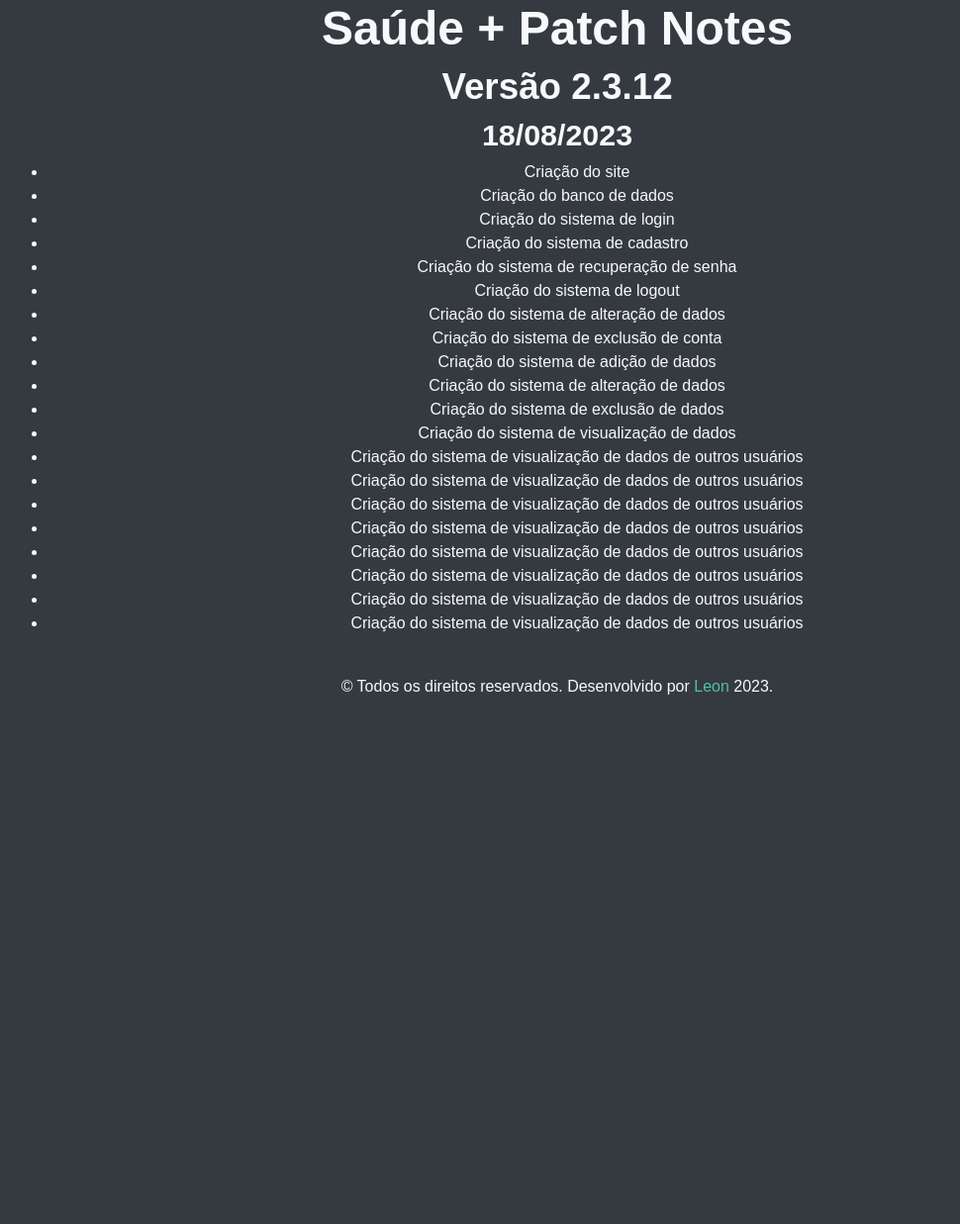
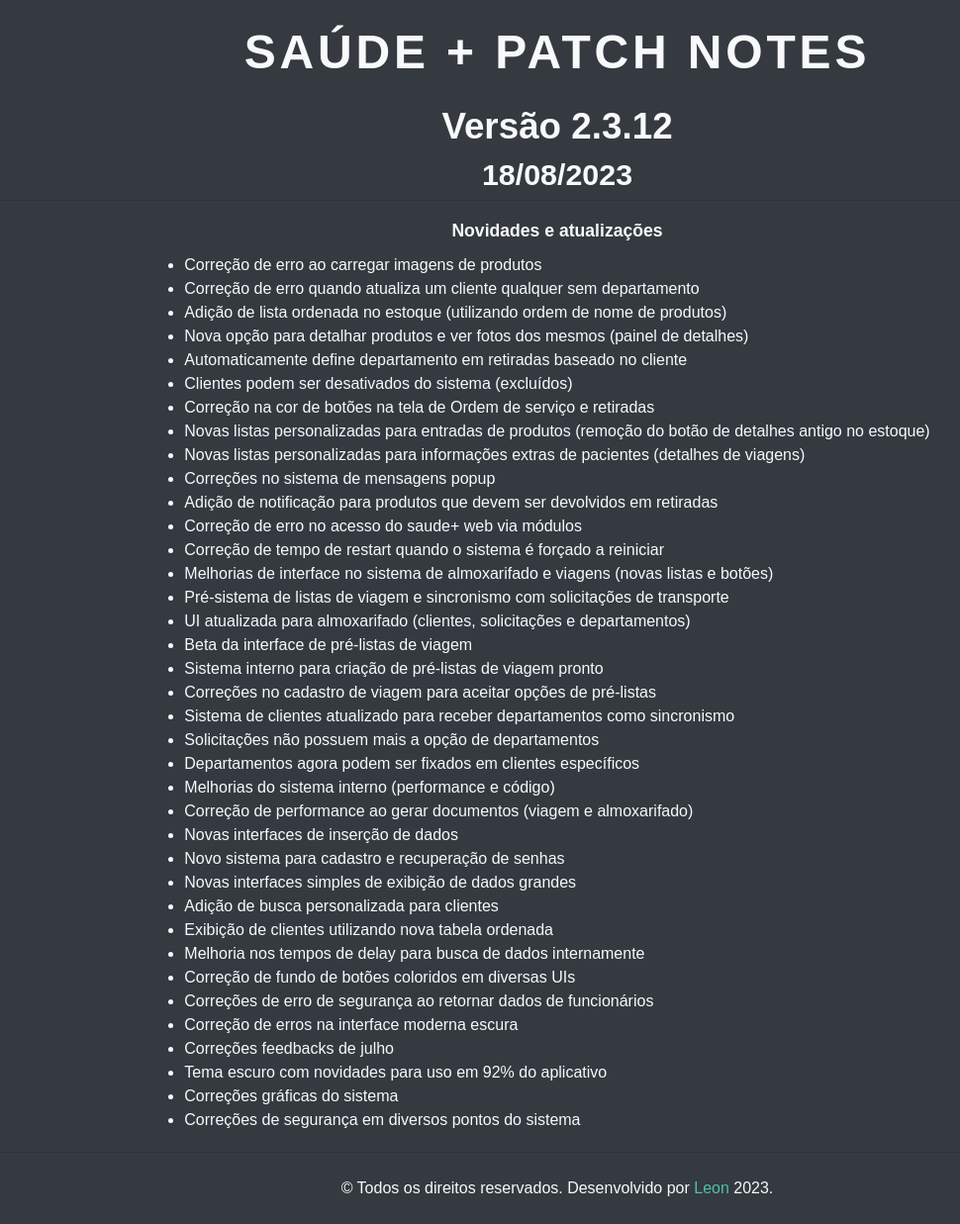
Before and after one commit to leon-junio/my-website, a PHP site: page /patch-notes.html in a window 1280 px wide. Shown: the whole page at 99% size, without its empty margins (77-1047 px from the left). Before the commit the page ends 702 px from the top, so only its background shows below. Run offline with PHP 8.4, Linux system fonts and the light colour scheme.

Commit message:
some fixes

```diff
--- a/patch-notes.html
+++ b/patch-notes.html
@@ -8,34 +8,74 @@
 </head>
 
 <body class="bg-dark text-light" style="text-align: center;">
-    <h1> Saúde + Patch Notes </h1>
+    <h1 class="text-uppercase my-4"> Saúde + Patch Notes </h1>
     <h2> Versão 2.3.12 </h2>
     <h3> 18/08/2023 </h3>
     <div class="container">
         <div class="row">
-            <div class="col-12 align-items-center text-center">
-                <ul>
-                    <li> Criação do site </li>
-                    <li> Criação do banco de dados </li>
-                    <li> Criação do sistema de login </li>
-                    <li> Criação do sistema de cadastro </li>
-                    <li> Criação do sistema de recuperação de senha </li>
-                    <li> Criação do sistema de logout </li>
-                    <li> Criação do sistema de alteração de dados </li>
-                    <li> Criação do sistema de exclusão de conta </li>
-                    <li> Criação do sistema de adição de dados </li>
-                    <li> Criação do sistema de alteração de dados </li>
-                    <li> Criação do sistema de exclusão de dados </li>
-                    <li> Criação do sistema de visualização de dados </li>
-                    <li> Criação do sistema de visualização de dados de outros usuários </li>
-                    <li> Criação do sistema de visualização de dados de outros usuários </li>
-                    <li> Criação do sistema de visualização de dados de outros usuários </li>
-                    <li> Criação do sistema de visualização de dados de outros usuários </li>
-                    <li> Criação do sistema de visualização de dados de outros usuários </li>
-                    <li> Criação do sistema de visualização de dados de outros usuários </li>
-                    <li> Criação do sistema de visualização de dados de outros usuários </li>
-                    <li> Criação do sistema de visualização de dados de outros usuários </li>
-                </ul>
+            <div class="card bg-dark col-12 align-items-center text-left">
+                <div class="card-body">
+                    <h5 class="card-title text-center">Novidades e atualizações</h5>
+                    <ul class="list-group">
+                        <li class="list-item">Correção de erro ao carregar imagens de produtos</li>
+                        <li class="list-item">Correção de erro quando atualiza um cliente qualquer sem departamento
+                        </li>
+                        <li class="list-item">Adição de lista ordenada no estoque (utilizando ordem de nome de
+                            produtos)
+                        </li>
+                        <li class="list-item">Nova opção para detalhar produtos e ver fotos dos mesmos (painel de
+                            detalhes)
+                        </li>
+                        <li class="list-item">Automaticamente define departamento em retiradas baseado no cliente
+                        </li>
+                        <li class="list-item">Clientes podem ser desativados do sistema (excluídos)</li>
+                        <li class="list-item">Correção na cor de botões na tela de Ordem de serviço e retiradas</li>
+                        <li class="list-item">Novas listas personalizadas para entradas de produtos (remoção do
+                            botão de
+                            detalhes antigo no estoque)</li>
+                        <li class="list-item">Novas listas personalizadas para informações extras de pacientes
+                            (detalhes de
+                            viagens)</li>
+                        <li class="list-item">Correções no sistema de mensagens popup</li>
+                        <li class="list-item">Adição de notificação para produtos que devem ser devolvidos em
+                            retiradas</li>
+                        <li class="list-item">Correção de erro no acesso do saude+ web via módulos</li>
+                        <li class="list-item">Correção de tempo de restart quando o sistema é forçado a reiniciar
+                        </li>
+                        <li class="list-item">Melhorias de interface no sistema de almoxarifado e viagens (novas
+                            listas e
+                            botões)</li>
+                        <li class="list-item">Pré-sistema de listas de viagem e sincronismo com solicitações de
+                            transporte
+                        </li>
+                        <li class="list-item">UI atualizada para almoxarifado (clientes, solicitações e
+                            departamentos)</li>
+                        <li class="list-item">Beta da interface de pré-listas de viagem</li>
+                        <li class="list-item">Sistema interno para criação de pré-listas de viagem pronto</li>
+                        <li class="list-item">Correções no cadastro de viagem para aceitar opções de pré-listas</li>
+                        <li class="list-item">Sistema de clientes atualizado para receber departamentos como
+                            sincronismo
+                        </li>
+                        <li class="list-item">Solicitações não possuem mais a opção de departamentos</li>
+                        <li class="list-item">Departamentos agora podem ser fixados em clientes específicos</li>
+                        <li class="list-item">Melhorias do sistema interno (performance e código)</li>
+                        <li class="list-item">Correção de performance ao gerar documentos (viagem e almoxarifado)
+                        </li>
+                        <li class="list-item">Novas interfaces de inserção de dados</li>
+                        <li class="list-item">Novo sistema para cadastro e recuperação de senhas</li>
+                        <li class="list-item">Novas interfaces simples de exibição de dados grandes</li>
+                        <li class="list-item">Adição de busca personalizada para clientes</li>
+                        <li class="list-item">Exibição de clientes utilizando nova tabela ordenada</li>
+                        <li class="list-item">Melhoria nos tempos de delay para busca de dados internamente</li>
+                        <li class="list-item">Correção de fundo de botões coloridos em diversas UIs</li>
+                        <li class="list-item">Correções de erro de segurança ao retornar dados de funcionários</li>
+                        <li class="list-item">Correção de erros na interface moderna escura</li>
+                        <li class="list-item">Correções feedbacks de julho</li>
+                        <li class="list-item">Tema escuro com novidades para uso em 92% do aplicativo</li>
+                        <li class="list-item">Correções gráficas do sistema</li>
+                        <li class="list-item">Correções de segurança em diversos pontos do sistema</li>
+                    </ul>
+                </div>
             </div>
         </div>
     </div>
@@ -48,6 +88,8 @@
             </div>
         </div>
     </footer>
+    <script src="https://code.jquery.com/jquery-3.6.0.min.js"></script>
+    <script src=" vendor/bootstrap/js/bootstrap.bundle.min.js "></script>
 </body>
 
 </html>
--- a/structures/downModal.php
+++ b/structures/downModal.php
@@ -1,6 +1,6 @@
 <div class="row">
 <div class="modal fade" id="downModal" tabindex="-1" role="dialog" aria-labelledby="downModalLabel" aria-hidden="true">
-    <div class="modal-dialog" role="document">
+    <div class="modal-dialog modal-dialog-centered" role="document">
         <div class="modal-content">
             <div class="modal-header">
                 <h5 class="modal-title" id="exitModalLabel">Download do saúde+ 2023</h5>
@@ -10,7 +10,7 @@
             </div>
             <div class="modal-body">Ao clicar em aceitar você entra em acordo com todas as clausúlas da licença de uso e distribuição do saúde +.
 			Não realize o download caso você não concorde com os termos do contrato, caso você aceite o download vai começar automaticamente.
-			<p>Licença/Contrato de uso: <a class="btn btn-outline-dark" href="https://leonsolucoes.epizy.com/license.html" target="_blank">CONTRATO DE TERMOS DE USO</a></p>
+			<p>Licença/Contrato de uso: <a class="btn btn-outline-dark" href="license.html" target="_blank">CONTRATO DE TERMOS DE USO</a></p>
 			<strong>Você aceita realizar o download do software Saúde+ 2023?</strong></div>
             <div class="modal-footer">
                 <button class="btn btn-secondary" type="button" data-dismiss="modal">Cancelar</button>
```
Also changed, not shown: index.php (+13 -7 lines).
